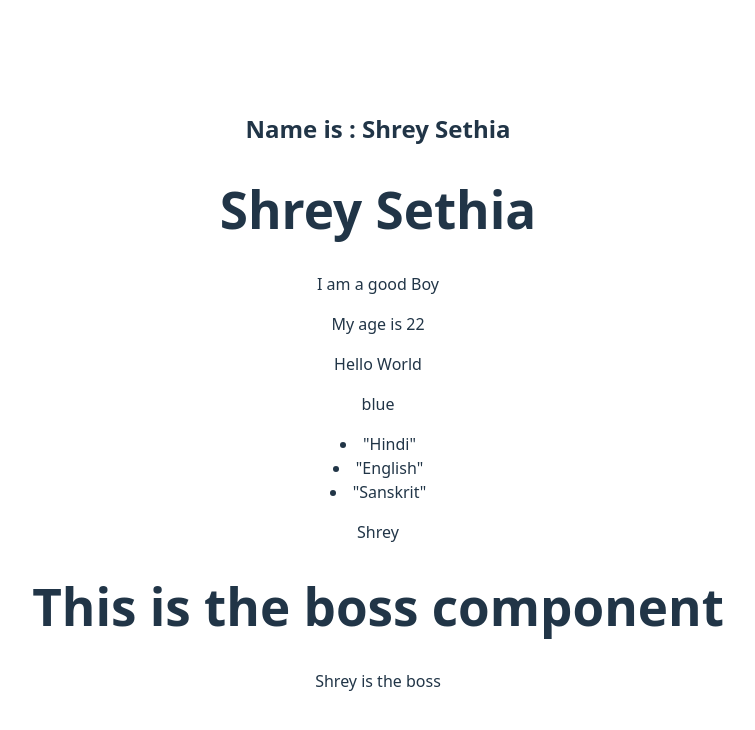
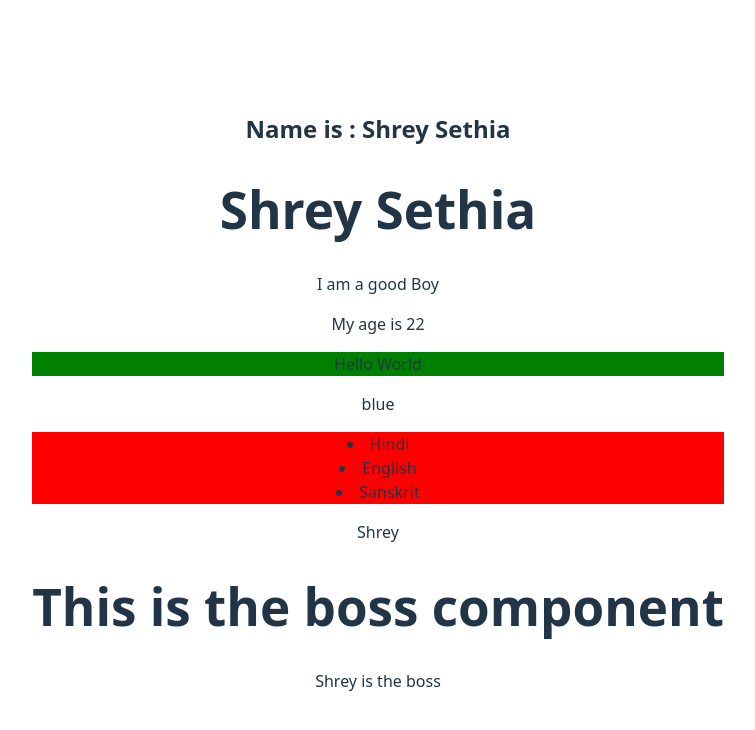
Before and after one commit to Sethiashrey/React-Learning, a React (Vite) app: page / in a window 1280 px wide. Shown: the top 730 px of the page, without its empty margins (262-1017 px from the left). Built offline with nearby package versions, Linux system fonts and the light colour scheme.

Commit message:
Stying also learned

```diff
--- a/src/App.jsx
+++ b/src/App.jsx
@@ -1,6 +1,6 @@
 
 import './App.css'
-import Boss from './Boss.jsx';
+import Boss from './boss.jsx';
 import Messagebox from './Messagebox.jsx';
 function Sunny() {
   let name = "Shrey Sethia";
@@ -18,9 +18,7 @@ function Sunny() {
           message="Hello World"
           color="blue"
           features={[
-            <li key="hindi">"Hindi"</li>,
-            <li key="english">"English"</li>,
-            <li key="sanskrit">"Sanskrit"</li>
+            "Hindi","English","Sanskrit"
           ]}
           object1={object1}
 
--- a/src/Messagebox.jsx
+++ b/src/Messagebox.jsx
@@ -1,13 +1,13 @@
 function Messagebox({message, color , features , object1}) {
-
-    let name1 = object1.name == "Sunny" ? "correst name" : null;
+    let styles = {backgroundColor : "green"};
+    let isColor = object1.name == "Sunny" ? styles : {backgroundColor : "red"};
   return (
     <>
-     <p>{message}</p>
+     <p style={styles}>{message}</p>
      <p>{color}</p>
-     <p>{features}</p>
+     <p style={isColor}>{features.map((feature) => <li>{feature}</li>)}</p>
      <p>{object1.name}</p>
-     <p>{name1}</p>
+     {object1.name == "Sunny" ? <p>"correst name"</p> : null}
     </>
   );
 }
```
